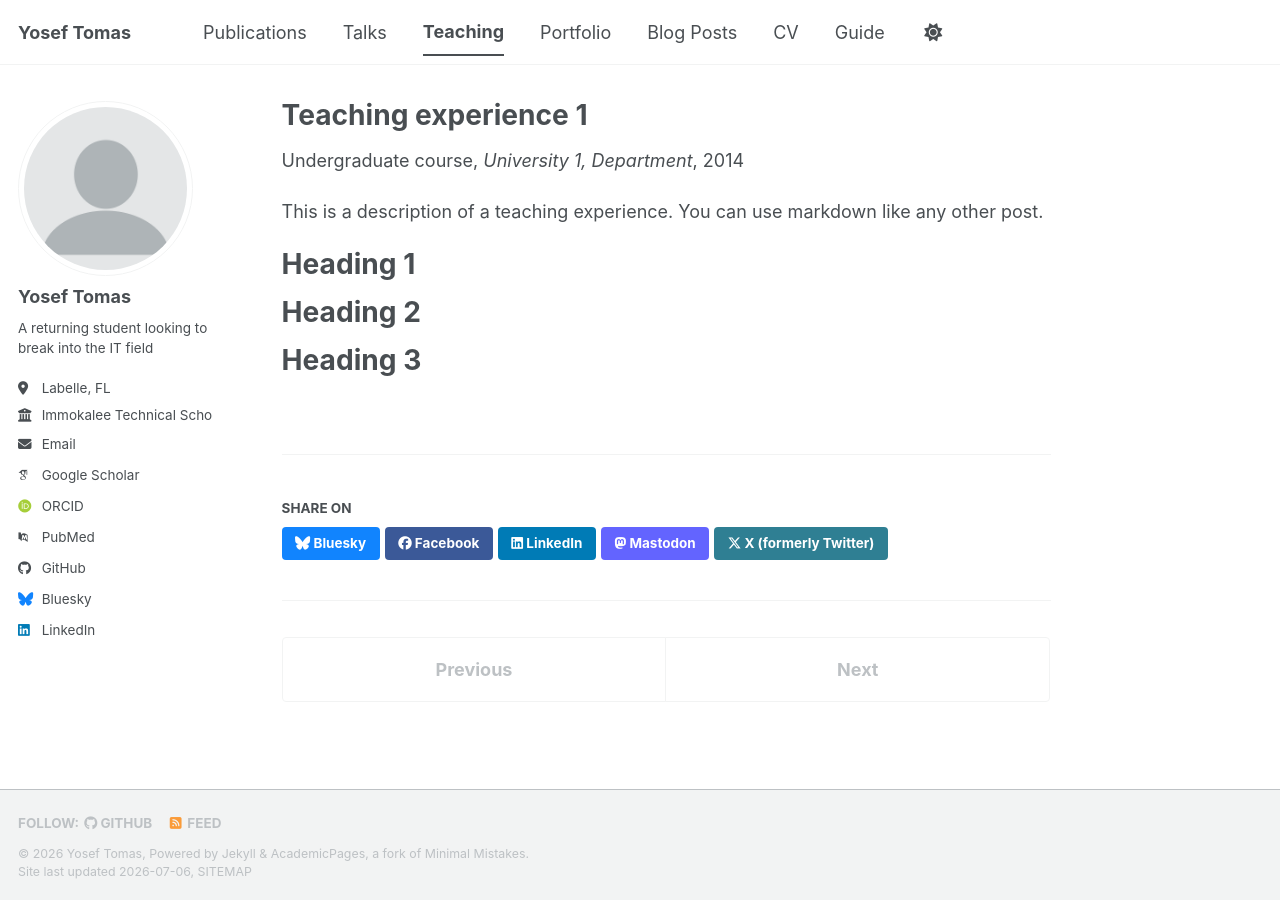
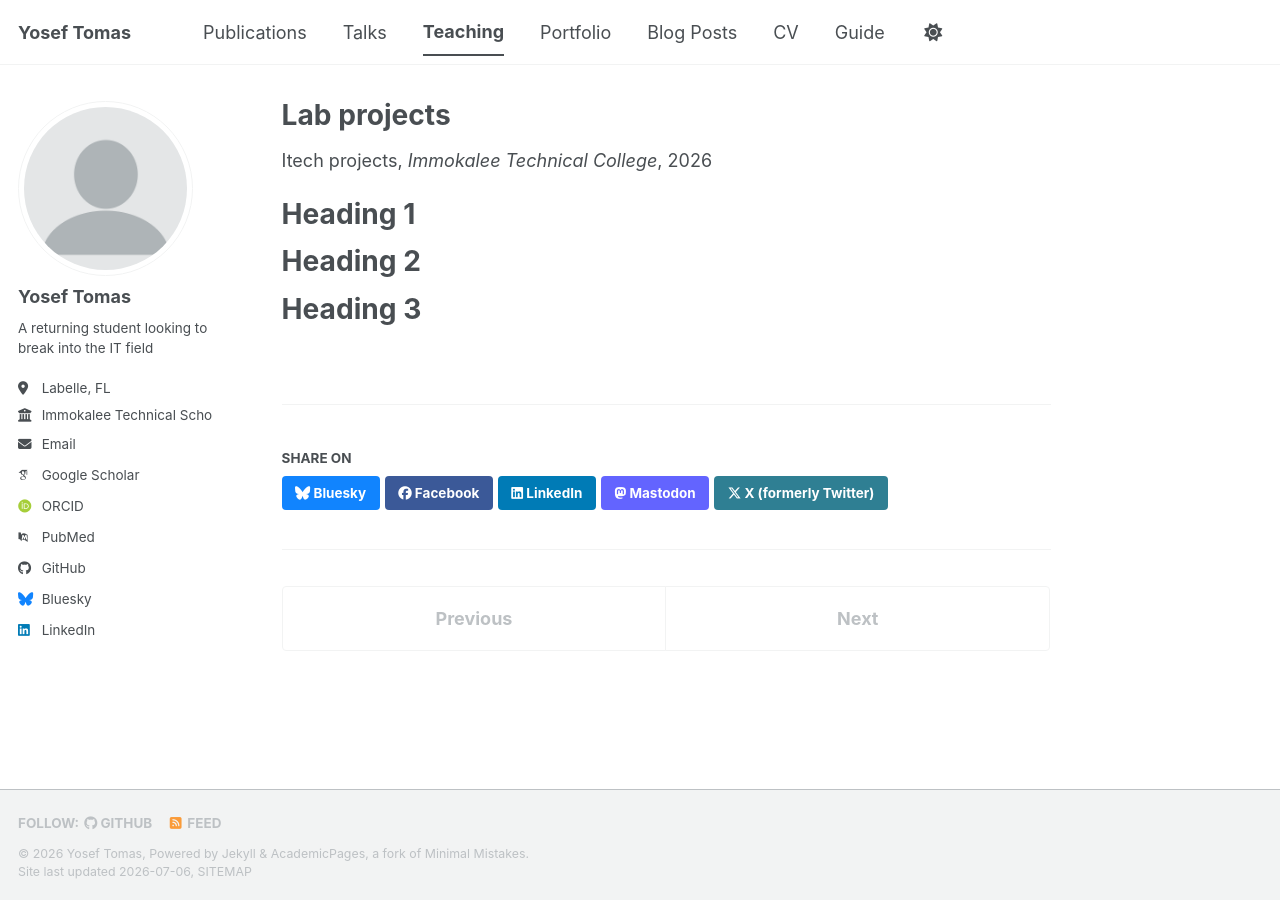
Before and after one commit to YT02-network/YT02-network.github.io, a Jekyll site: the page built from _teaching/2014-spring-teaching-1.md, in a window 1280 px wide. Built offline with Jekyll 4.4.1, drawn with Linux system fonts in a browser that asks for light colours; some web fonts are replaced; a script bundle is joined from its source files by our own code; library files that are not in the unit come from our copies.

Commit message:
Update 2014-spring-teaching-1.md

```diff
--- a/_teaching/2014-spring-teaching-1.md
+++ b/_teaching/2014-spring-teaching-1.md
@@ -1,14 +1,14 @@
 ---
-title: "Teaching experience 1"
-collection: teaching
-type: "Undergraduate course"
+title: "Lab projects"
+collection: projects
+type: "Itech projects"
 permalink: /teaching/2014-spring-teaching-1
-venue: "University 1, Department"
-date: 2014-01-01
-location: "City, Country"
+venue: "Immokalee Technical College"
+date: 2026-06-07
+location: "Immokalee, Collier County"
 ---
 
-This is a description of a teaching experience. You can use markdown like any other post.
+
 
 Heading 1
 ======
```
